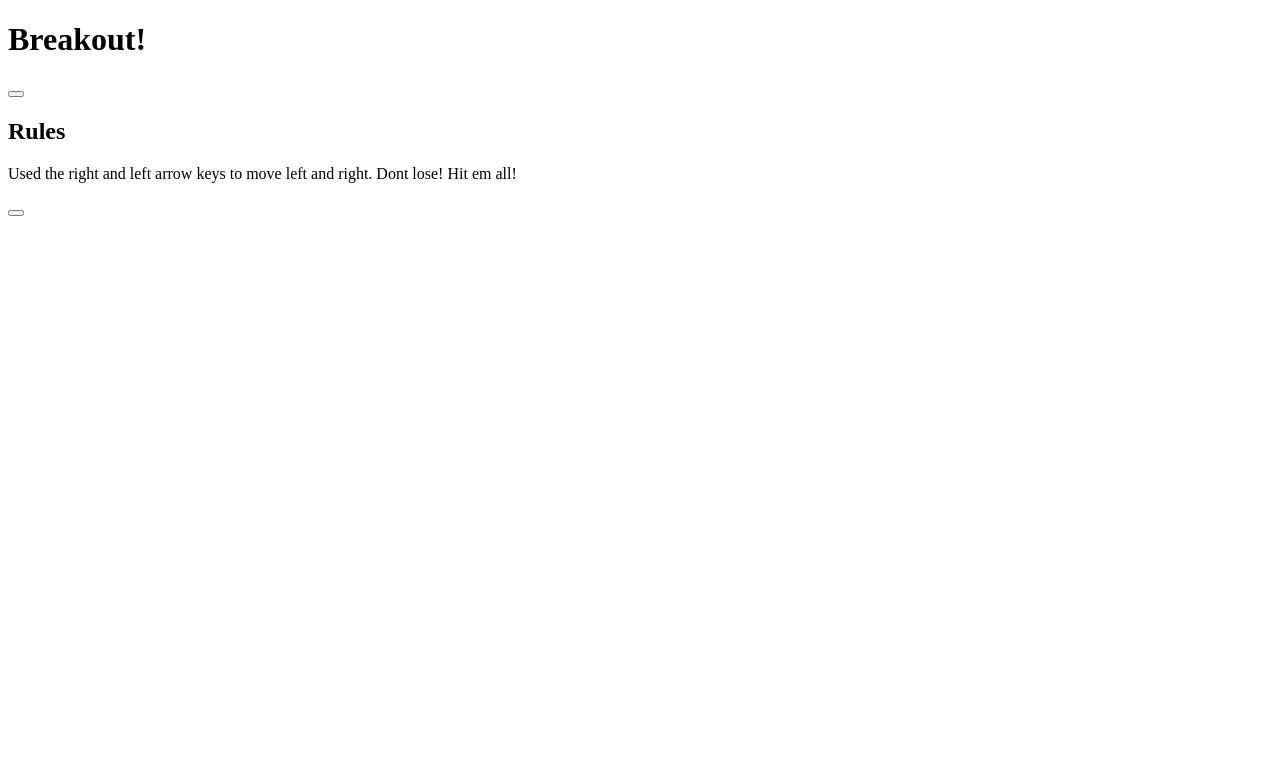
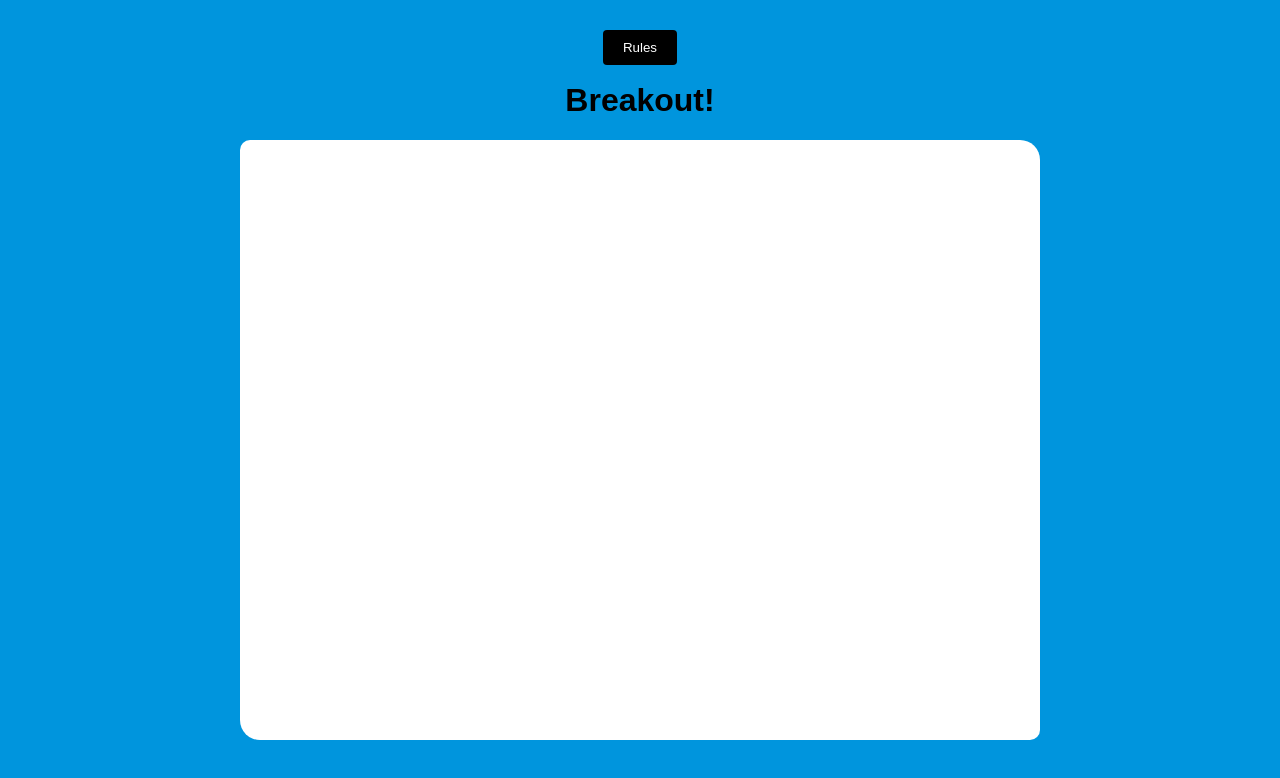
Before and after one commit to SandysPappy/Udemy-20-small-projects, a plain HTML site: page project18/index.html in a window 1280 px wide. Drawn offline with Linux system fonts and the light colour scheme.

Commit message:
website skeleton complete. Now need to do the hard part and make the javascript canvas actually play the game.

```diff
--- a/project18/index.html
+++ b/project18/index.html
@@ -9,15 +9,17 @@
   </head>
   <body>
     <h1>Breakout!</h1>
-    <button id="rules-btn" class="rules-btn"></button>
+    <button id="rules-btn" class="btn rules-btn">Rules</button>
     <div class="rules" id="rules">
       <h2>Rules</h2>
       <p>
-        Used the right and left arrow keys to move left and right. Dont lose!
-        Hit em all!
+        Use the right and left arrow keys to move left and right. Dont lose! Hit
+        em all!
       </p>
-      <button id="close-btn" class="close-btn"></button>
+      <button id="close-btn" class="btn close-btn">Close</button>
     </div>
+
+    <canvas id="canvas"></canvas>
 
     <script src="script.js"></script>
   </body>
--- a/project18/script.js
+++ b/project18/script.js
@@ -0,0 +1,11 @@
+const rulesBtn = document.getElementById('rules-btn');
+const closeBtn = document.getElementById('close-btn');
+const rules = document.getElementById('rules');
+
+// toggle rules
+rulesBtn.addEventListener('click', () => {
+  rules.classList.add('show');
+});
+closeBtn.addEventListener('click', () => {
+  rules.classList.remove('show');
+});
--- a/project18/styles.css
+++ b/project18/styles.css
@@ -0,0 +1,72 @@
+:root {
+  --canvas-width: 800px;
+  --canvas-height: 600px;
+}
+
+* {
+  box-sizing: border-box;
+}
+
+body {
+  position: relative;
+  background-color: #0095dd;
+  display: flex;
+  flex-direction: column;
+  align-items: center;
+  justify-content: center;
+  font-family: Arial, Helvetica, sans-serif;
+  min-height: 100vh;
+  margin: 0;
+}
+
+canvas {
+  background: white;
+  display: block;
+  border-radius: 10px 20px;
+  width: var(--canvas-width);
+  height: var(--canvas-height);
+}
+
+.btn {
+  cursor: pointer;
+  background-color: black;
+  color: white;
+  border: none;
+  border-radius: 4px;
+  padding: 10px 20px;
+}
+
+.btn:focus {
+  outline: 0;
+}
+
+.btn:hover {
+  background-color: #222;
+}
+
+.btn:active {
+  transform: scale(0.98);
+}
+
+.rules-btn {
+  position: absolute;
+  top: 30px;
+  left: 30x;
+}
+
+.rules {
+  position: absolute;
+  top: 0;
+  left: 0;
+  background-color: #333;
+  color: white;
+  min-height: 100vh;
+  width: 400px;
+  line-height: 1.5;
+  transform: translateX(-400px);
+  transition: transform 1s ease-in-out;
+}
+
+.rules.show {
+  transform: translateX(0);
+}
```
